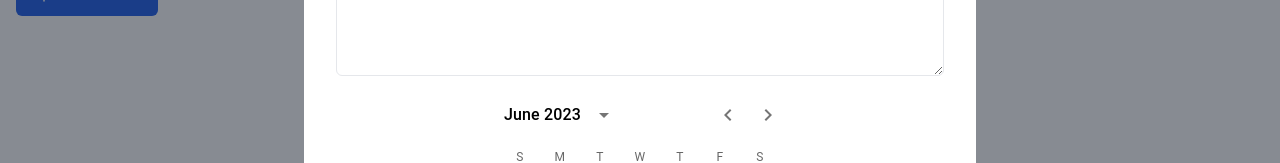
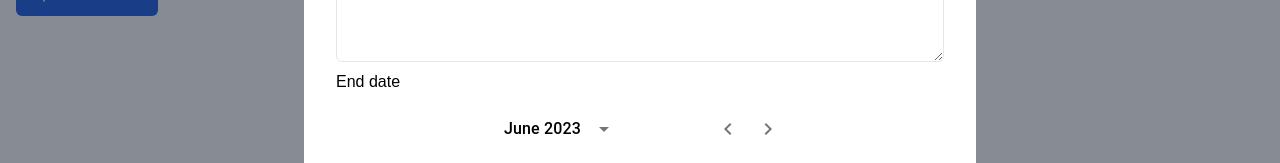
Before and after one commit to Madaraka02/todos-frontend, a React (Create React App) app: page / in a window 1280 px wide. Both pictures are taken after a click on the button "New task". Shown: the part 223-386 px from the top of the page. Built offline with nearby package versions, Linux system fonts and the light colour scheme; no server answers.

Commit message:
end date label

```diff
--- a/src/components/modals/NewTask.jsx
+++ b/src/components/modals/NewTask.jsx
@@ -57,6 +57,8 @@ function NewTask({setToggleModal}) {
                     <textarea value={description} onChange={(e) =>setDescription(e.target.value)} rows={5} placeholder="Type your Description" type="text" className='px-4 py-2 rounded-md outline-none border text-[14px]' />
                 </div>
                 <div className="flex flex-col w-full gap-1">
+                <label htmlFor="" className='text-[16px]'>End date</label>
+
                 <LocalizationProvider dateAdapter={AdapterDayjs} className='w-full' style={{with:'100%'}}>
 
                     <DateCalendar value={value} onChange={handleDateChange} className='w-full'/>
```
